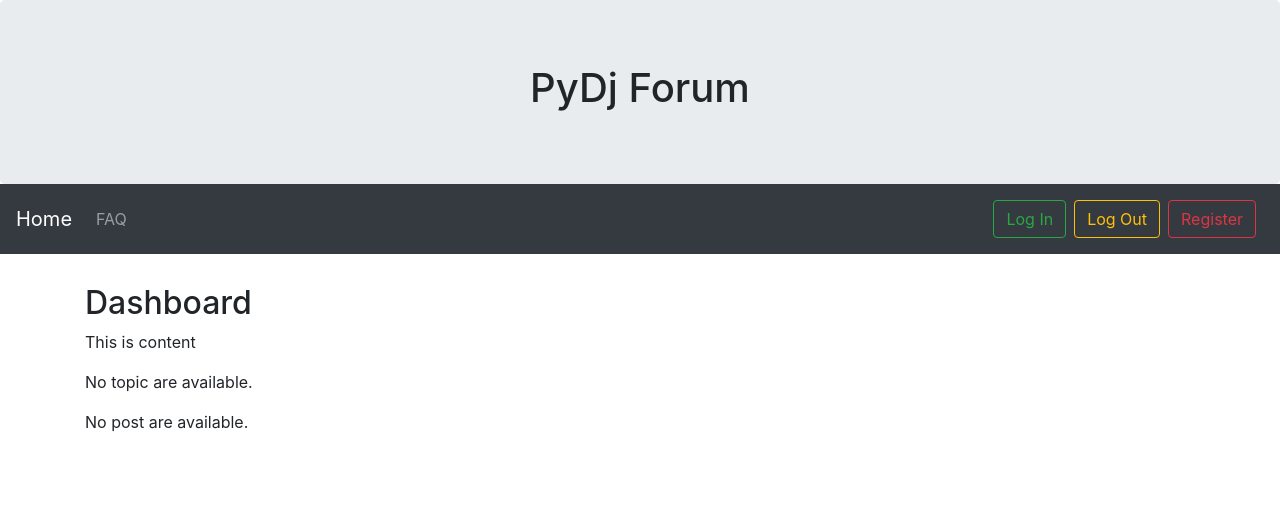
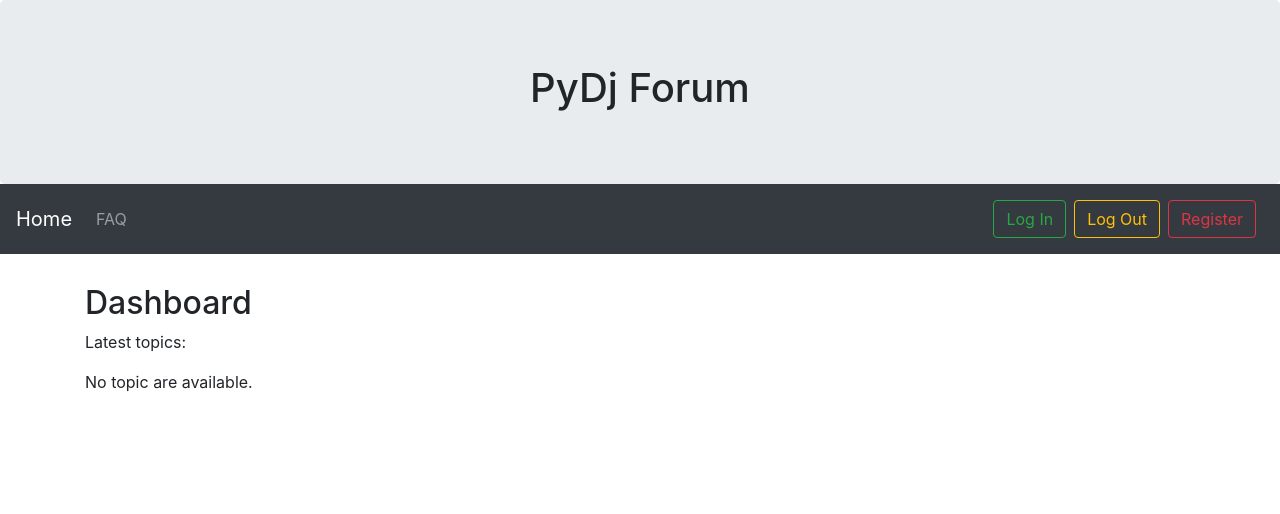
Before and after one commit to mrcsan/forumPyDj, a Django app: page /forum/ in a window 1280 px wide. Shown: the top 514 px of the page. Run offline with Django 3.2, Linux system fonts and the light colour scheme; the visitor is signed in with stand-in values (Sample User, id 1); data that the repository does not hold is empty; some libraries are stand-ins or nearby versions.

Commit message:
Slight views refactor.

```diff
--- a/forum/templates/forum/index.html
+++ b/forum/templates/forum/index.html
@@ -21,7 +21,7 @@
       <p>No topic are available.</p>
   {% endif %}
 
-  {% if latest_post_list %}
+  <!-- {% if latest_post_list %}
       <ul>
       {% for topic in latest_post_list %}
           <li><a href="/forum/{{ post.id }}/">{{ post.post_title }}</a></li>
@@ -29,7 +29,7 @@
     </ul>
   {% else %}
       <p>No post are available.</p>
-  {% endif %}
+  {% endif %} -->
 
 {% else %}
 <h2>{{ header }}</h2>
--- a/forum/views.py
+++ b/forum/views.py
@@ -9,14 +9,14 @@ from .models import Topic, Post
 def index(request):
     if request.user.is_authenticated:
         text_header = "Dashboard"
-        text_paragraph = "This is content"
+        text_paragraph = "Latest topics:"
         topic_list = Topic.objects.order_by('-published_date')[:5]
-        post_list = Post.objects.order_by('-published_date')[:5]
-        #output = ', '.join([t.thread_title for t in latest_threads_list])
 
-        args = {'header': text_header, 'paragraph': text_paragraph, 'latest_topic_list': topic_list, 'latest_post_list': post_list}
 
-        return  render(request, 'forum/index.html', args)
+        args = {'header': text_header, 'paragraph': text_paragraph, 'latest_topic_list': topic_list}
+
+        #return render(request, 'forum/index.html', args)
+
     else:
         text_header = "Welcome in PyDJ Forum!"
         text_paragraph = "Please log in or create an account. xD"
@@ -24,17 +24,26 @@ def index(request):
         args = {'header': text_header,
             'paragraph': text_paragraph}
 
-        return render(request, 'forum/index.html', args)
+    return render(request, 'forum/index.html', args)
 
 def threadView(request, thread_id):
+    if request.user.is_authenticated:
+        thread_title = thread_id
+        post_list = Post.objects.order_by('-published_date')[:5]
 
-    text_header = "Ups!"
-    text_paragraph = "It seems that you are not logged in. If you want to see this page please authenticate. ;)"
+        args = {'header': thread_title, 'paragraph': text_paragraph, 'latest_post_list': post_list}
 
-    return HttpResponse("You're looking at thread %s." % thread_id)
+    else:
+        text_header = "Ups!"
+        text_paragraph = "It seems that you are not logged in. If you want to see this page please authenticate. ;)"
+
+        args = {'header': text_header,
+        'paragraph': text_paragraph}
+
+    return render(request, 'forum/thread.html', args)
 
 def allThreadsView(request, thread_id):
-    return HttpResponse("You're looking at thread %s." % thread_id)
+    return
 
 #def allPostsView(request, thread_id):
     #return HttpResponse("You're looking at thread %s." % thread_id)
```
